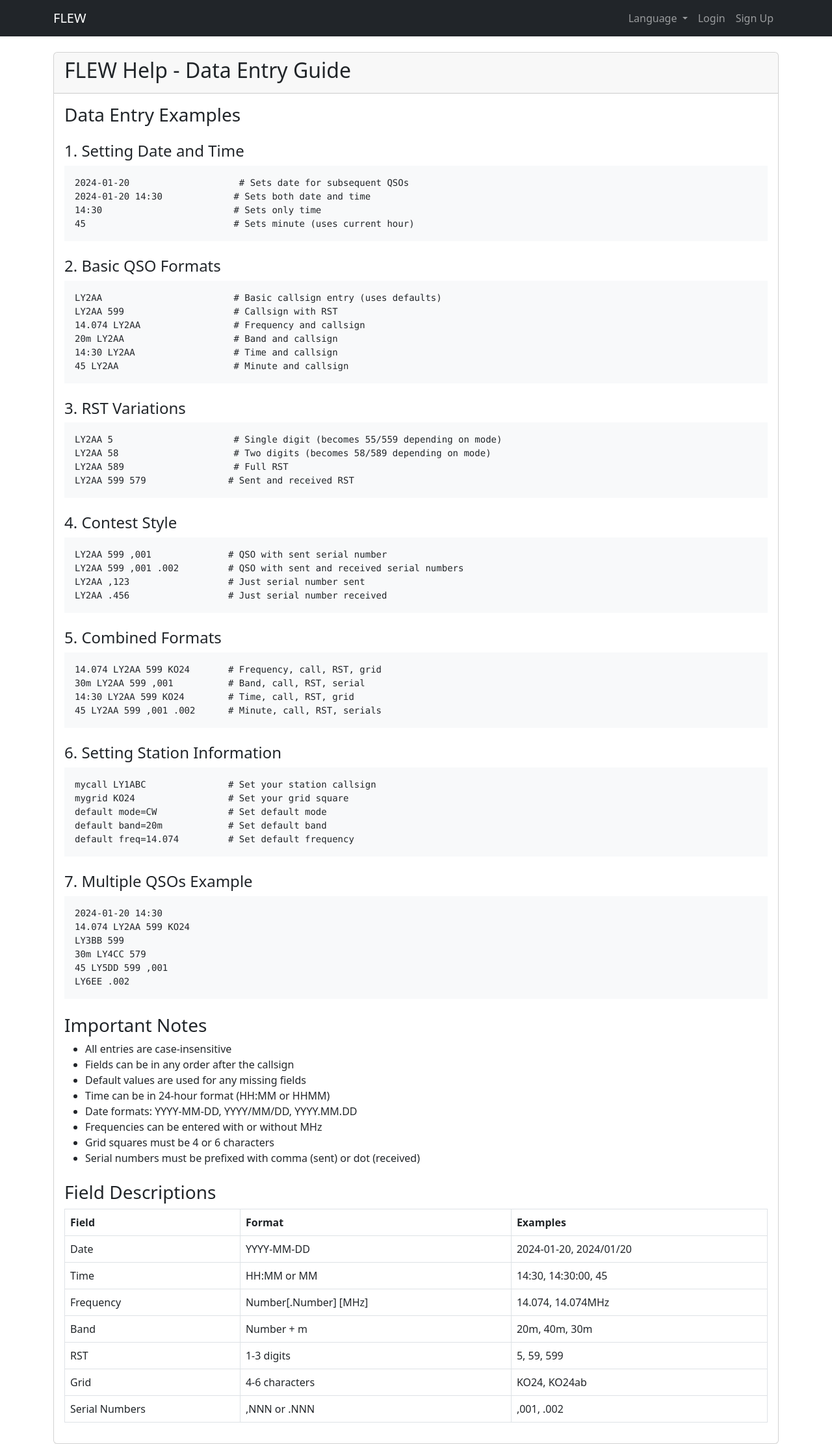
After one commit to kareiva/flew, a Django app: page /help/ in a window 1280 px wide. The commit adds this page. Shown: the whole page at 65% size. Run offline with Django 5.2, Linux system fonts and the light colour scheme; some libraries are stand-ins or nearby versions.

Commit message:
Add help

```diff
--- a/logger/templates/logger/base.html
+++ b/logger/templates/logger/base.html
@@ -51,6 +51,18 @@
                         <li class="nav-item">
                             <a class="nav-link" href="{% url 'profile' %}">{{ user.username }}</a>
                         </li>
+                        <li class="nav-item dropdown">
+                            <a class="nav-link dropdown-toggle" href="#" id="exportDropdown" role="button" data-bs-toggle="dropdown" aria-expanded="false">
+                                Export
+                            </a>
+                            <ul class="dropdown-menu" aria-labelledby="exportDropdown">
+                                <li><a class="dropdown-item" href="{% url 'export_adif' %}">Export ADIF</a></li>
+                                <li><a class="dropdown-item" href="{% url 'export_csv' %}">Export CSV</a></li>
+                            </ul>
+                        </li>
+                        <li class="nav-item">
+                            <a class="nav-link" href="{% url 'help' %}">Help</a>
+                        </li>
                         <li class="nav-item">
                             <form method="post" action="{% url 'logout' %}" class="d-inline">
                                 {% csrf_token %}
--- /dev/null
+++ b/logger/templates/logger/help.html
@@ -0,0 +1,142 @@
+{% extends "logger/base.html" %}
+
+{% block content %}
+<div class="container mt-4">
+    <div class="card">
+        <div class="card-header">
+            <h2>FLEW Help - Data Entry Guide</h2>
+        </div>
+        <div class="card-body">
+            <h3 class="mb-4">Data Entry Examples</h3>
+
+            <h4>1. Setting Date and Time</h4>
+            <div class="mb-4">
+                <pre class="bg-light p-3">
+2024-01-20                    # Sets date for subsequent QSOs
+2024-01-20 14:30             # Sets both date and time
+14:30                        # Sets only time
+45                           # Sets minute (uses current hour)</pre>
+            </div>
+
+            <h4>2. Basic QSO Formats</h4>
+            <div class="mb-4">
+                <pre class="bg-light p-3">
+LY2AA                        # Basic callsign entry (uses defaults)
+LY2AA 599                    # Callsign with RST
+14.074 LY2AA                 # Frequency and callsign
+20m LY2AA                    # Band and callsign
+14:30 LY2AA                  # Time and callsign
+45 LY2AA                     # Minute and callsign</pre>
+            </div>
+
+            <h4>3. RST Variations</h4>
+            <div class="mb-4">
+                <pre class="bg-light p-3">
+LY2AA 5                      # Single digit (becomes 55/559 depending on mode)
+LY2AA 58                     # Two digits (becomes 58/589 depending on mode)
+LY2AA 589                    # Full RST
+LY2AA 599 579               # Sent and received RST</pre>
+            </div>
+
+            <h4>4. Contest Style</h4>
+            <div class="mb-4">
+                <pre class="bg-light p-3">
+LY2AA 599 ,001              # QSO with sent serial number
+LY2AA 599 ,001 .002         # QSO with sent and received serial numbers
+LY2AA ,123                  # Just serial number sent
+LY2AA .456                  # Just serial number received</pre>
+            </div>
+
+            <h4>5. Combined Formats</h4>
+            <div class="mb-4">
+                <pre class="bg-light p-3">
+14.074 LY2AA 599 KO24       # Frequency, call, RST, grid
+30m LY2AA 599 ,001          # Band, call, RST, serial
+14:30 LY2AA 599 KO24        # Time, call, RST, grid
+45 LY2AA 599 ,001 .002      # Minute, call, RST, serials</pre>
+            </div>
+
+            <h4>6. Setting Station Information</h4>
+            <div class="mb-4">
+                <pre class="bg-light p-3">
+mycall LY1ABC               # Set your station callsign
+mygrid KO24                 # Set your grid square
+default mode=CW             # Set default mode
+default band=20m            # Set default band
+default freq=14.074         # Set default frequency</pre>
+            </div>
+
+            <h4>7. Multiple QSOs Example</h4>
+            <div class="mb-4">
+                <pre class="bg-light p-3">
+2024-01-20 14:30
+14.074 LY2AA 599 KO24
+LY3BB 599
+30m LY4CC 579
+45 LY5DD 599 ,001
+LY6EE .002</pre>
+            </div>
+
+            <h3 class="mt-4">Important Notes</h3>
+            <ul class="mb-4">
+                <li>All entries are case-insensitive</li>
+                <li>Fields can be in any order after the callsign</li>
+                <li>Default values are used for any missing fields</li>
+                <li>Time can be in 24-hour format (HH:MM or HHMM)</li>
+                <li>Date formats: YYYY-MM-DD, YYYY/MM/DD, YYYY.MM.DD</li>
+                <li>Frequencies can be entered with or without MHz</li>
+                <li>Grid squares must be 4 or 6 characters</li>
+                <li>Serial numbers must be prefixed with comma (sent) or dot (received)</li>
+            </ul>
+
+            <h3>Field Descriptions</h3>
+            <table class="table table-bordered">
+                <thead>
+                    <tr>
+                        <th>Field</th>
+                        <th>Format</th>
+                        <th>Examples</th>
+                    </tr>
+                </thead>
+                <tbody>
+                    <tr>
+                        <td>Date</td>
+                        <td>YYYY-MM-DD</td>
+                        <td>2024-01-20, 2024/01/20</td>
+                    </tr>
+                    <tr>
+                        <td>Time</td>
+                        <td>HH:MM or MM</td>
+                        <td>14:30, 14:30:00, 45</td>
+                    </tr>
+                    <tr>
+                        <td>Frequency</td>
+                        <td>Number[.Number] [MHz]</td>
+                        <td>14.074, 14.074MHz</td>
+                    </tr>
+                    <tr>
+                        <td>Band</td>
+                        <td>Number + m</td>
+                        <td>20m, 40m, 30m</td>
+                    </tr>
+                    <tr>
+                        <td>RST</td>
+                        <td>1-3 digits</td>
+                        <td>5, 59, 599</td>
+                    </tr>
+                    <tr>
+                        <td>Grid</td>
+                        <td>4-6 characters</td>
+                        <td>KO24, KO24ab</td>
+                    </tr>
+                    <tr>
+                        <td>Serial Numbers</td>
+                        <td>,NNN or .NNN</td>
+                        <td>,001, .002</td>
+                    </tr>
+                </tbody>
+            </table>
+        </div>
+    </div>
+</div>
+{% endblock %}
```
